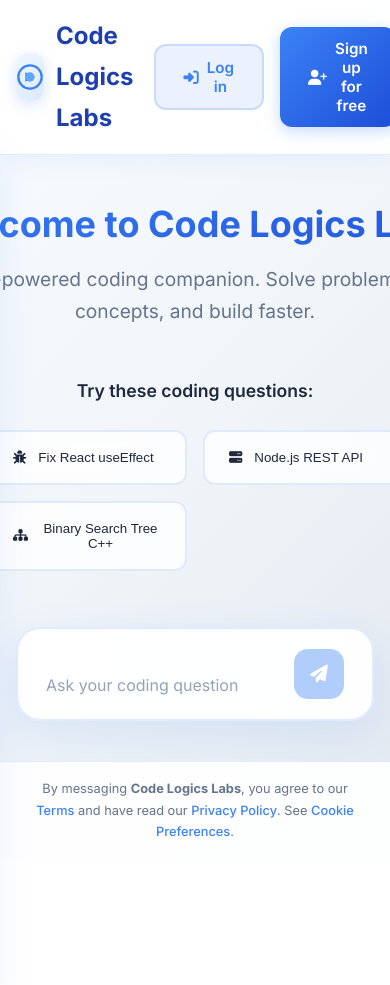
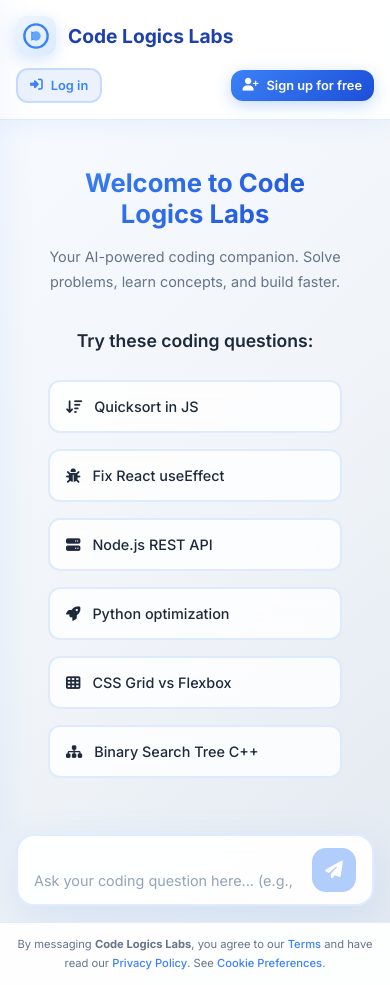
Before and after one commit to aryanmishra98347-hub/code-logics-labs, a plain HTML site: page index.html in a window 390 px wide. Before the commit the page ends 859 px from the top, so only its background shows below. Drawn offline with Linux system fonts and the light colour scheme.

Commit message:
Fix CSS styling and responsive design

```diff
--- a/style.css
+++ b/style.css
@@ -13,6 +13,7 @@ body {
     display: flex;
     flex-direction: column;
     line-height: 1.7;
+    overflow-x: hidden;
 }
 
 /* HEADER - Premium glass morphism */
@@ -292,6 +293,11 @@ body {
     padding: 2rem;
 }
 
+.welcome-content {
+    max-width: 900px;
+    width: 100%;
+}
+
 .welcome-title {
     font-size: 2.75rem;
     font-weight: 700;
@@ -339,6 +345,9 @@ body {
     align-items: center;
     gap: 0.75rem;
     backdrop-filter: blur(10px);
+    font-family: inherit;
+    font-size: 0.95rem;
+    text-align: left;
 }
 
 .rec-btn:hover {
@@ -352,10 +361,9 @@ body {
 .chat-messages {
     flex: 1;
     overflow-y: auto;
-    padding-right: 1rem;
+    padding: 1rem 1rem 1rem 0;
     display: none;
     scroll-behavior: smooth;
-    scroll-padding-bottom: 100px;
 }
 
 .chat-messages::-webkit-scrollbar {
@@ -363,17 +371,17 @@ body {
 }
 
 .chat-messages::-webkit-scrollbar-track {
-    background: rgba(148, 163, 184, 0.3);
+    background: rgba(148, 163, 184, 0.1);
     border-radius: 3px;
 }
 
 .chat-messages::-webkit-scrollbar-thumb {
-    background: rgba(59, 130, 246, 0.6);
+    background: rgba(59, 130, 246, 0.4);
     border-radius: 3px;
 }
 
 .chat-messages::-webkit-scrollbar-thumb:hover {
-    background: #3b82f6;
+    background: rgba(59, 130, 246, 0.6);
 }
 
 /* MESSAGES */
@@ -387,6 +395,10 @@ body {
 }
 
 @keyframes slideIn {
+    from {
+        opacity: 0;
+        transform: translateY(10px);
+    }
     to {
         opacity: 1;
         transform: translateY(0);
@@ -445,173 +457,7 @@ body {
     border-bottom-left-radius: 6px;
 }
 
-/* TYPING INDICATOR */
-.typing-indicator {
-    display: flex;
-    gap: 0.4rem;
-    padding: 1.25rem 1.5rem;
-}
-
-.typing-dot {
-    width: 8px;
-    height: 8px;
-    border-radius: 50%;
-    background: rgba(59, 130, 246, 0.6);
-    animation: typing 1.4s infinite ease-in-out;
-}
-
-.typing-dot:nth-child(2) { animation-delay: 0.2s; }
-.typing-dot:nth-child(3) { animation-delay: 0.4s; }
-
-@keyframes typing {
-    0%, 60%, 100% { transform: translateY(0); }
-    30% { transform: translateY(-6px); }
-}
-
-/* HERO INPUT */
-.input-area {
-    padding: 2rem 0;
-}
-
-.input-container {
-    display: flex;
-    gap: 1rem;
-    align-items: flex-end;
-    background: rgba(255, 255, 255, 0.95);
-    backdrop-filter: blur(24px);
-    padding: 1.25rem 1.75rem;
-    border-radius: 24px;
-    border: 2px solid rgba(59, 130, 246, 0.15);
-    box-shadow: 0 12px 40px rgba(59, 130, 246, 0.12);
-    transition: all 0.3s cubic-bezier(0.4, 0, 0.2, 1);
-}
-
-.input-container:focus-within {
-    border-color: #3b82f6;
-    box-shadow: 0 20px 48px rgba(59, 130, 246, 0.25), 0 0 0 1px rgba(59, 130, 246, 0.15);
-}
-
-.input-field {
-    flex: 1;
-    background: none;
-    border: none;
-    color: #1e293b;
-    font-size: 1rem;
-    resize: none;
-    max-height: 120px;
-    line-height: 1.65;
-    outline: none;
-    font-family: inherit;
-}
-
-.input-field::placeholder {
-    color: #94a3b8;
-}
-
-.input-field:focus {
-    outline: none;
-}
-
-/* SEND BUTTON */
-.send-btn {
-    background: linear-gradient(135deg, #3b82f6, #1d4ed8);
-    border: none;
-    width: 50px;
-    height: 50px;
-    border-radius: 14px;
-    display: flex;
-    align-items: center;
-    justify-content: center;
-    cursor: pointer;
-    transition: all 0.3s cubic-bezier(0.4, 0, 0.2, 1);
-    flex-shrink: 0;
-}
-
-.send-btn:hover:not(:disabled) {
-    transform: scale(1.08) rotate(8deg);
-    box-shadow: 0 16px 48px rgba(59, 130, 246, 0.4);
-}
-
-.send-btn:disabled {
-    background: rgba(59, 130, 246, 0.4);
-    cursor: not-allowed;
-    transform: none;
-}
-
-.send-btn i {
-    font-size: 1.1rem;
-    color: white;
-}
-
-/* FOOTER */
-.disclaimer-footer {
-    background: rgba(255, 255, 255, 0.92);
-    backdrop-filter: blur(20px);
-    border-top: 1px solid rgba(59, 130, 246, 0.15);
-    padding: 1rem 2rem;
-    text-align: center;
-    font-size: 0.8rem;
-    color: #64748b;
-    z-index: 10;
-}
-
-.disclaimer-footer a {
-    color: #3b82f6;
-    text-decoration: none;
-    font-weight: 500;
-}
-
-.disclaimer-footer a:hover {
-    text-decoration: underline;
-}
-
-/* RESPONSIVE */
-@media (max-width: 1024px) {
-    .sidebar {
-        transform: translateX(-100%);
-        position: fixed;
-        z-index: 200;
-        height: 100vh;
-        width: 320px;
-    }
-
-    .sidebar.open {
-        transform: translateX(0);
-    }
-
-    .nav-center {
-        display: none;
-    }
-
-    .main-chat {
-        padding: 1.5rem;
-    }
-
-    .rec-buttons {
-        grid-template-columns: repeat(auto-fit, minmax(200px, 1fr));
-    }
-}
-
-@media (max-width: 768px) {
-    .header {
-        padding: 1rem;
-    }
-
-    .welcome-title {
-        font-size: 2.25rem;
-    }
-
-    .main-chat {
-        padding: 1rem;
-    }
-
-    .input-area {
-        padding: 1.5rem 0;
-    }
-}
-/* Add these styles to your CSS file for better message formatting */
-
-/* Code blocks */
+/* CODE BLOCKS */
 .code-block {
     margin: 16px 0;
     border-radius: 8px;
@@ -648,6 +494,7 @@ body {
     align-items: center;
     gap: 6px;
     transition: all 0.2s;
+    font-family: inherit;
 }
 
 .copy-btn:hover {
@@ -727,35 +574,270 @@ body {
     color: #1a1a1a;
 }
 
-/* Improve AI message readability */
-.message.ai .message-content {
-    max-width: 100%;
+/* TYPING INDICATOR */
+.typing-indicator {
+    display: flex;
+    gap: 0.4rem;
+    padding: 1.25rem 1.5rem;
 }
 
-/* Syntax highlighting (basic) */
-.code-block code .keyword {
-    color: #569cd6;
+.typing-dot {
+    width: 8px;
+    height: 8px;
+    border-radius: 50%;
+    background: rgba(59, 130, 246, 0.6);
+    animation: typing 1.4s infinite ease-in-out;
 }
 
-.code-block code .string {
-    color: #ce9178;
+.typing-dot:nth-child(2) { animation-delay: 0.2s; }
+.typing-dot:nth-child(3) { animation-delay: 0.4s; }
+
+@keyframes typing {
+    0%, 60%, 100% {
+        transform: translateY(0);
+        opacity: 0.6;
+    }
+    30% {
+        transform: translateY(-6px);
+        opacity: 1;
+    }
 }
 
-.code-block code .comment {
-    color: #6a9955;
-    font-style: italic;
+/* INPUT AREA */
+.input-area {
+    padding: 2rem 0 0 0;
+    position: sticky;
+    bottom: 0;
+    background: transparent;
 }
 
-.code-block code .function {
-    color: #dcdcaa;
+.input-container {
+    display: flex;
+    gap: 1rem;
+    align-items: flex-end;
+    background: rgba(255, 255, 255, 0.95);
+    backdrop-filter: blur(24px);
+    padding: 1.25rem 1.75rem;
+    border-radius: 24px;
+    border: 2px solid rgba(59, 130, 246, 0.15);
+    box-shadow: 0 12px 40px rgba(59, 130, 246, 0.12);
+    transition: all 0.3s cubic-bezier(0.4, 0, 0.2, 1);
 }
 
-.code-block code .number {
-    color: #b5cea8;
+.input-container:focus-within {
+    border-color: #3b82f6;
+    box-shadow: 0 20px 48px rgba(59, 130, 246, 0.25), 0 0 0 1px rgba(59, 130, 246, 0.15);
 }
 
-/* Responsive code blocks */
+.input-field {
+    flex: 1;
+    background: none;
+    border: none;
+    color: #1e293b;
+    font-size: 1rem;
+    resize: none;
+    max-height: 120px;
+    line-height: 1.65;
+    outline: none;
+    font-family: inherit;
+}
+
+.input-field::placeholder {
+    color: #94a3b8;
+}
+
+/* SEND BUTTON */
+.send-btn {
+    background: linear-gradient(135deg, #3b82f6, #1d4ed8);
+    border: none;
+    width: 50px;
+    height: 50px;
+    border-radius: 14px;
+    display: flex;
+    align-items: center;
+    justify-content: center;
+    cursor: pointer;
+    transition: all 0.3s cubic-bezier(0.4, 0, 0.2, 1);
+    flex-shrink: 0;
+}
+
+.send-btn:hover:not(:disabled) {
+    transform: scale(1.08) rotate(8deg);
+    box-shadow: 0 16px 48px rgba(59, 130, 246, 0.4);
+}
+
+.send-btn:disabled {
+    background: rgba(59, 130, 246, 0.4);
+    cursor: not-allowed;
+    transform: none;
+}
+
+.send-btn i {
+    font-size: 1.1rem;
+    color: white;
+}
+
+/* FOOTER */
+.disclaimer-footer {
+    background: rgba(255, 255, 255, 0.92);
+    backdrop-filter: blur(20px);
+    border-top: 1px solid rgba(59, 130, 246, 0.15);
+    padding: 1rem 2rem;
+    text-align: center;
+    font-size: 0.8rem;
+    color: #64748b;
+    z-index: 10;
+}
+
+.disclaimer-footer a {
+    color: #3b82f6;
+    text-decoration: none;
+    font-weight: 500;
+}
+
+.disclaimer-footer a:hover {
+    text-decoration: underline;
+}
+
+/* TABLET RESPONSIVE */
+@media (max-width: 1024px) {
+    .sidebar {
+        transform: translateX(-100%);
+        position: fixed;
+        z-index: 200;
+        height: 100vh;
+        width: 320px;
+        left: 0;
+        top: 0;
+    }
+
+    .sidebar.open {
+        transform: translateX(0);
+        box-shadow: 8px 0 32px rgba(0, 0, 0, 0.2);
+    }
+
+    .nav-center {
+        display: none;
+    }
+
+    .main-chat {
+        padding: 1.5rem;
+    }
+
+    .rec-buttons {
+        grid-template-columns: repeat(2, 1fr);
+    }
+
+    .message-content {
+        max-width: 85%;
+    }
+}
+
+/* MOBILE RESPONSIVE */
 @media (max-width: 768px) {
+    html, body {
+        width: 100%;
+        overflow-x: hidden;
+    }
+
+    .header {
+        padding: 1rem;
+        flex-wrap: wrap;
+    }
+
+    .logo {
+        font-size: 1.2rem;
+    }
+
+    .logo-icon {
+        width: 40px;
+        height: 40px;
+    }
+
+    .nav-center {
+        display: none !important;
+    }
+
+    .nav-right {
+        width: 100%;
+        margin-top: 0.75rem;
+        justify-content: space-between;
+    }
+
+    .auth-btn {
+        padding: 0.6rem 1rem;
+        font-size: 0.85rem;
+    }
+
+    .sidebar {
+        width: 85%;
+        max-width: 300px;
+    }
+
+    .chat-container {
+        flex-direction: column;
+        max-width: 100%;
+        margin: 0;
+    }
+
+    .main-chat {
+        width: 100%;
+        padding: 1rem;
+    }
+
+    .welcome-title {
+        font-size: 1.9rem;
+    }
+
+    .welcome-subtitle {
+        font-size: 1rem;
+        margin-bottom: 2rem;
+    }
+
+    .rec-buttons {
+        grid-template-columns: 1fr;
+    }
+
+    .rec-btn {
+        font-size: 0.9rem;
+        padding: 1rem;
+    }
+
+    .message-content {
+        max-width: 90%;
+        font-size: 0.9rem;
+        padding: 1rem;
+    }
+
+    .avatar {
+        width: 36px;
+        height: 36px;
+        font-size: 0.9rem;
+    }
+
+    .input-area {
+        padding: 1.5rem 0 0 0;
+    }
+
+    .input-container {
+        padding: 0.75rem 1rem;
+        border-radius: 18px;
+    }
+
+    .input-field {
+        font-size: 0.9rem;
+    }
+
+    .send-btn {
+        width: 44px;
+        height: 44px;
+    }
+
+    .disclaimer-footer {
+        font-size: 0.7rem;
+        padding: 0.75rem;
+    }
+
     .code-block pre {
         font-size: 13px;
     }
@@ -764,3 +846,23 @@ body {
         padding: 6px 12px;
     }
 }
+
+/* VERY SMALL MOBILE */
+@media (max-width: 480px) {
+    .welcome-title {
+        font-size: 1.6rem;
+    }
+
+    .welcome-subtitle {
+        font-size: 0.9rem;
+    }
+
+    .message-content {
+        max-width: 95%;
+    }
+
+    .auth-btn {
+        padding: 0.5rem 0.75rem;
+        font-size: 0.8rem;
+    }
+}
```
